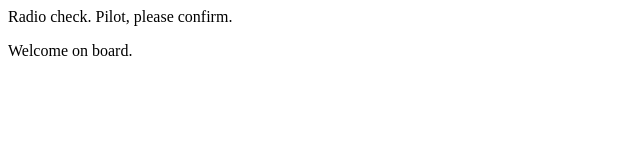
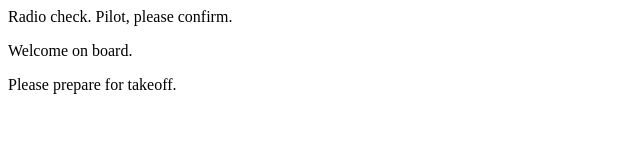
Before and after one commit to taylorabranson/communication-log, a plain HTML site: page index.html in a window 1280 px wide. Shown: the whole page, without its empty margins (0-640 px from the left). Drawn offline with Linux system fonts and the light colour scheme.

Commit message:
Added third line to log.

```diff
--- a/index.html
+++ b/index.html
@@ -2,5 +2,6 @@
 <body>
    <p>Radio check. Pilot, please confirm.</p>
    <p>Welcome on board.</p>
+   <p>Please prepare for takeoff.</p>
 </body>
 </html>
```
